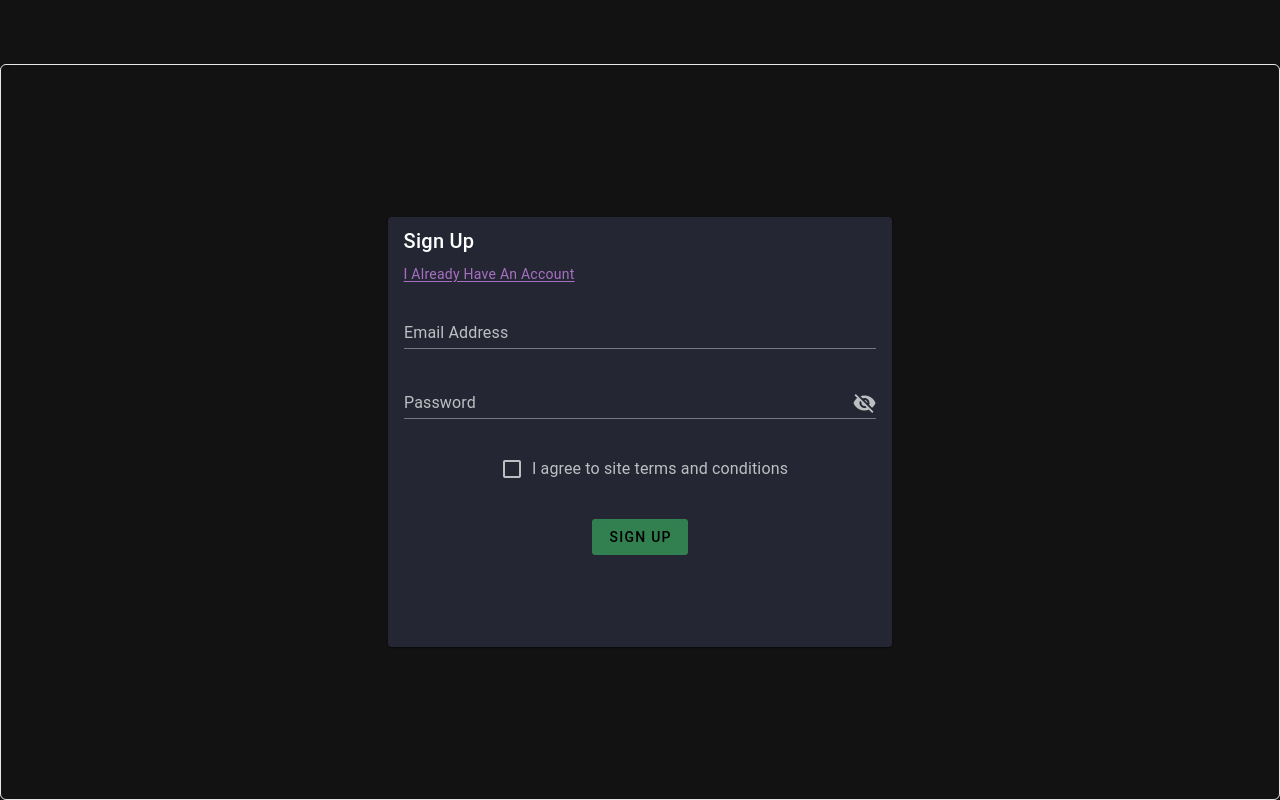
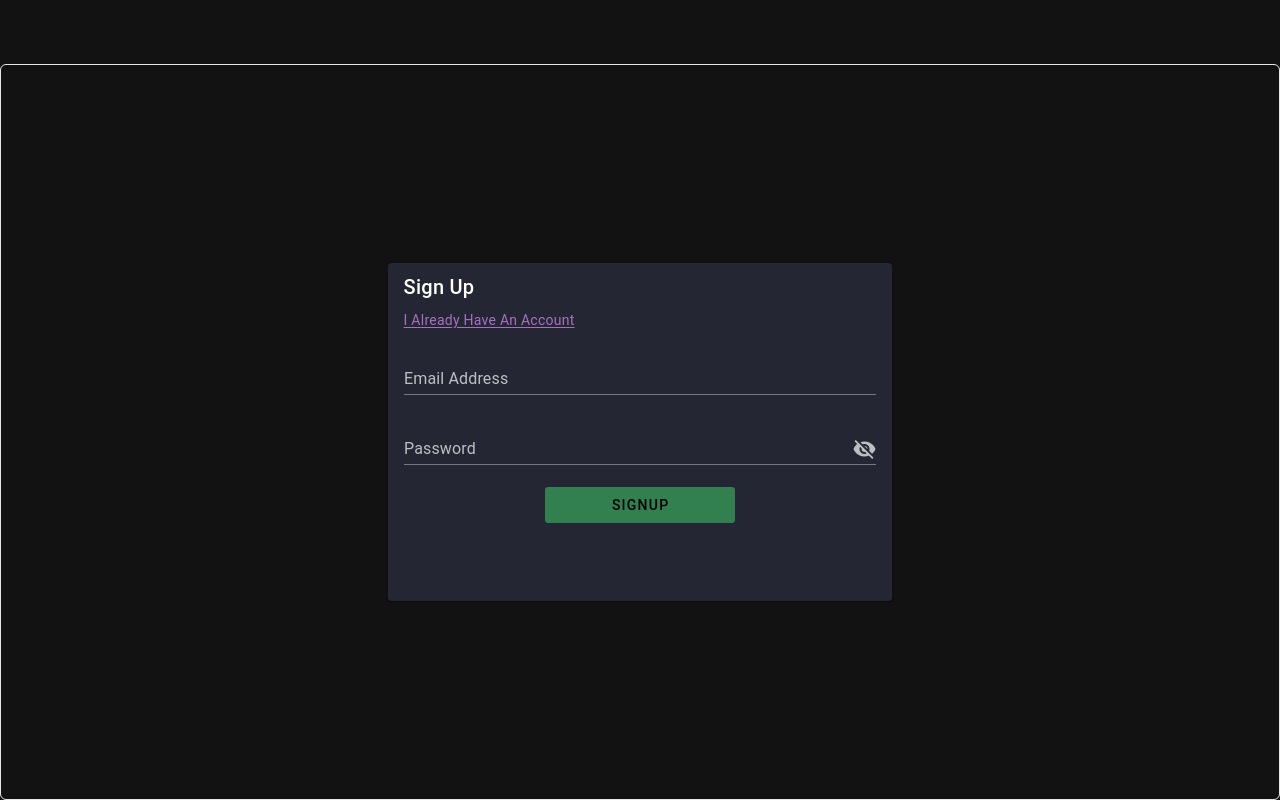
Before and after one commit to HobbyzHub-Application/hobbyzhub-playground, a Vue app: page /hobbyzhub-playground/get-started in a window 1280 px wide. Built offline with nearby package versions, Linux system fonts and the light colour scheme; a web font is replaced by a local one.

Commit message:
Fix issue with signup CORS

```diff
--- a/src/views/GetStartedView.vue
+++ b/src/views/GetStartedView.vue
@@ -6,23 +6,53 @@
       setup() {
         const signupLoading = ref(false);
         const newPasswordShow = ref(false);
+        const disableSignupButton = ref(true);
+        const signupSuccess = ref(false);
 
         // signup details
         const signupDetails = ref({
           email: "",
           password: ""
         });
-        const agreeCheckbox = ref(false);
 
-        // watch inputs to enable signup button
-        watch()
+        // watch inputs to enable or disable signup button
+        watch([
+          () => signupDetails.value.email,
+          () => signupDetails.value.password
+        ], (newValues) => {
+          if(newValues[0] !== "" && newValues[1] !== "") {
+            disableSignupButton.value = false;
+          } else {
+            disableSignupButton.value = true;
+          }
+        });
 
         function signup() {
-          // TODO : Add logic here
+          signupLoading.value = true;
+          // code to signup the user with API an call
+          fetch("http://149.28.232.132:8765/accountmanagement-service/api/auth/register", {
+            method: "POST",
+            headers: {
+              "Content-Type": "application/json"
+            },
+            body: JSON.stringify(signupDetails.value)
+          }).then((response) => {
+            if(response.status !== 200) {
+              console.log("Error from signup response...");
+              signupLoading.value = false;
+            }
+
+            signupSuccess.value = true;
+            return response.json();
+          }).then((data) => {
+            console.log(`Response Data: ${ data }`);
+          }).catch((error) => {
+            console.log("Error occured: " + error);
+          });
         }
 
         return {
-          signupLoading, newPasswordShow, signup, signupDetails, agreeCheckbox
+          signupLoading, newPasswordShow, signup, signupDetails, disableSignupButton, signupSuccess
         }
       }
     }
@@ -30,7 +60,7 @@
 
 <template>
   <div class="h-full flex justify-center items-center">
-    <v-card class="w-[40%] h-[60%]">
+    <v-card class="w-[40%] h-[47%]">
       <v-card-title>Sign Up</v-card-title>
       <v-card-subtitle
         class="text-primary underline underline-offset-2 hover:cursor-pointer"
@@ -51,16 +81,14 @@
           @click:append-inner="newPasswordShow = !newPasswordShow"
           v-model="signupDetails.password"></v-text-field>
         <div class="flex justify-center flex-col items-center">
-          <v-checkbox
-            color="secondary"
-            label="I agree to site terms and conditions"
-            v-model="agreeCheckbox"></v-checkbox>
           <v-btn
             color="success"
             variant="flat"
             :loading="signupLoading"
-            disabled>
-            Sign Up
+            :disabled="disableSignupButton"
+            @click="signup"
+            class="w-[40%]">
+            Signup
           </v-btn>
         </div>
       </v-container>
```
